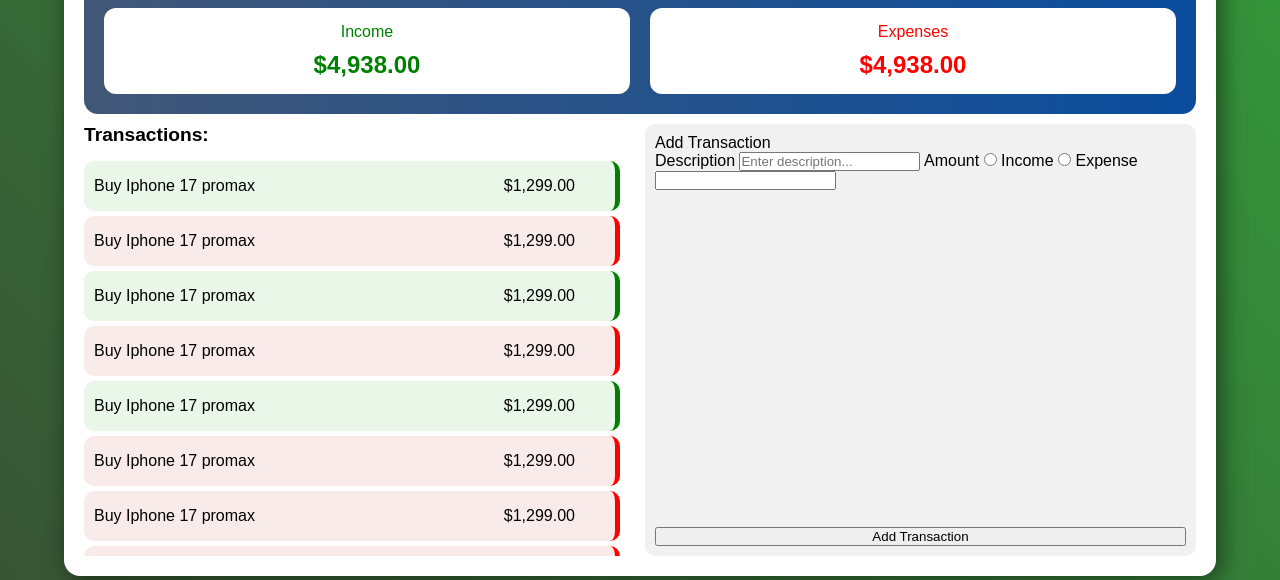
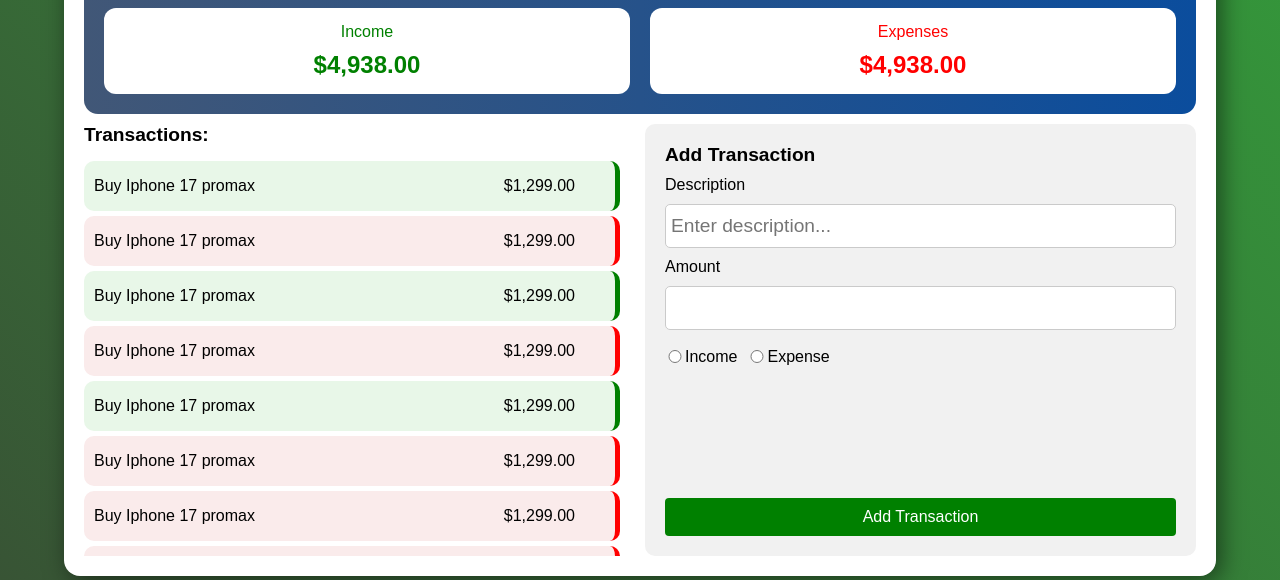
Before and after one commit to ailearningguy/15-fontend-projects, a plain HTML site: page 04-expense-tracker/index.html in a window 1280 px wide. Shown: the part 220-800 px from the top of the page. Drawn offline with Linux system fonts and the light colour scheme.

Commit message:
Hoan thanh style.css

```diff
--- a/04-expense-tracker/index.html
+++ b/04-expense-tracker/index.html
@@ -129,21 +129,27 @@
             placeholder="Enter description..."
           />
           <label for="amount">Amount</label>
-          <input
+          <input type="number" name="amount" id="amount" />
+          <div id="type-trans">
+            <span
+              ><input
                 type="radio"
                 name="type-transaction"
                 id="income"
                 value="income"
               />
-          <label for="income">Income</label>
-          <input
+              <label for="income">Income</label></span
+            >
+            <span
+              ><input
                 type="radio"
                 name="type-transaction"
                 id="expense"
                 value="expense"
               />
-          <label for="expense">Expense</label>
-          <input type="number" name="amount" id="amount" />
+              <label for="expense">Expense</label></span
+            >
+          </div>
         </form>
         <button type="button" id="add-btn">Add Transaction</button>
       </div>
--- a/04-expense-tracker/style.css
+++ b/04-expense-tracker/style.css
@@ -26,6 +26,7 @@ body {
   min-height: 90vh;
   max-height: 99vh;
   max-width: 90%;
+  width: 100%;
 }
 h1 {
   grid-column: 1 / -1;
@@ -154,4 +155,54 @@ h1 {
   display: flex;
   flex-direction: column;
   justify-content: space-between;
+  padding: 20px;
 }
+#transaction-input p {
+  font-size: 1.2rem;
+  font-weight: 600;
+  margin-bottom: 10px;
+}
+#transaction-input form {
+  display: flex;
+  flex-direction: column;
+  align-items: flex-start;
+  max-width: 45vw;
+  width: 100%;
+}
+#transaction-input label {
+}
+#transaction-form input {
+  border: 1px solid #cacaca;
+  border-radius: 5px;
+  margin: 10px 0;
+  padding: 10px 5px;
+  width: 100%;
+  font-size: 1.2rem;
+}
+#type-trans {
+  width: 100%;
+  display: flex;
+  column-gap: 10px;
+}
+#type-trans span {
+  display: flex;
+  align-items: center;
+}
+#type-trans input {
+  width: 20px;
+}
+
+#add-btn {
+  border: none;
+  background-color: green;
+  color: #fff;
+  border-radius: 4px;
+  padding: 10px;
+  font-size: 1rem;
+}
+#add-btn:hover {
+  background-color: rgb(0, 86, 0);
+}
+#add-btn:active {
+  background-color: rgb(1, 111, 1);
+}
```
Lines whose indentation alone changed are shown as unchanged.
